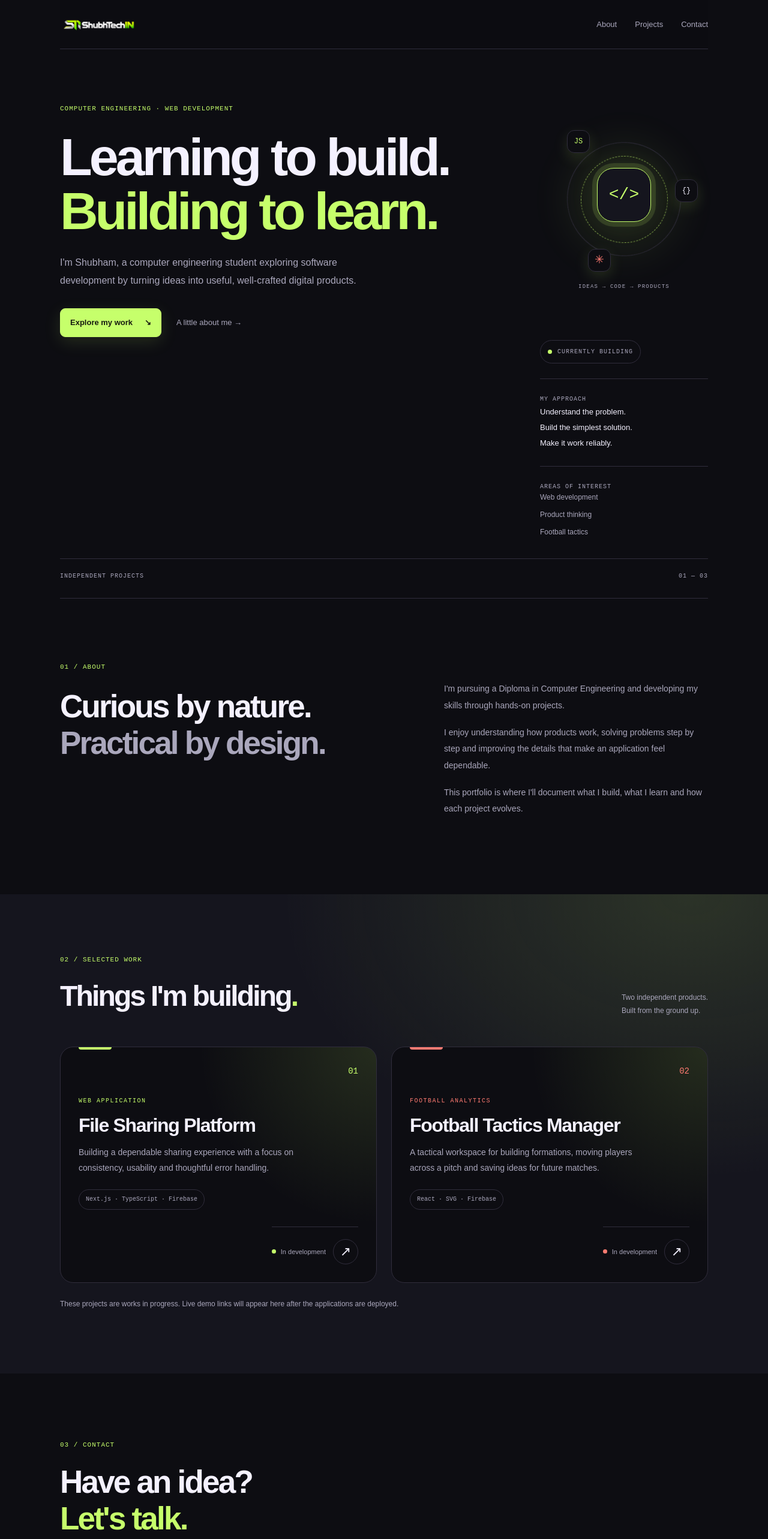
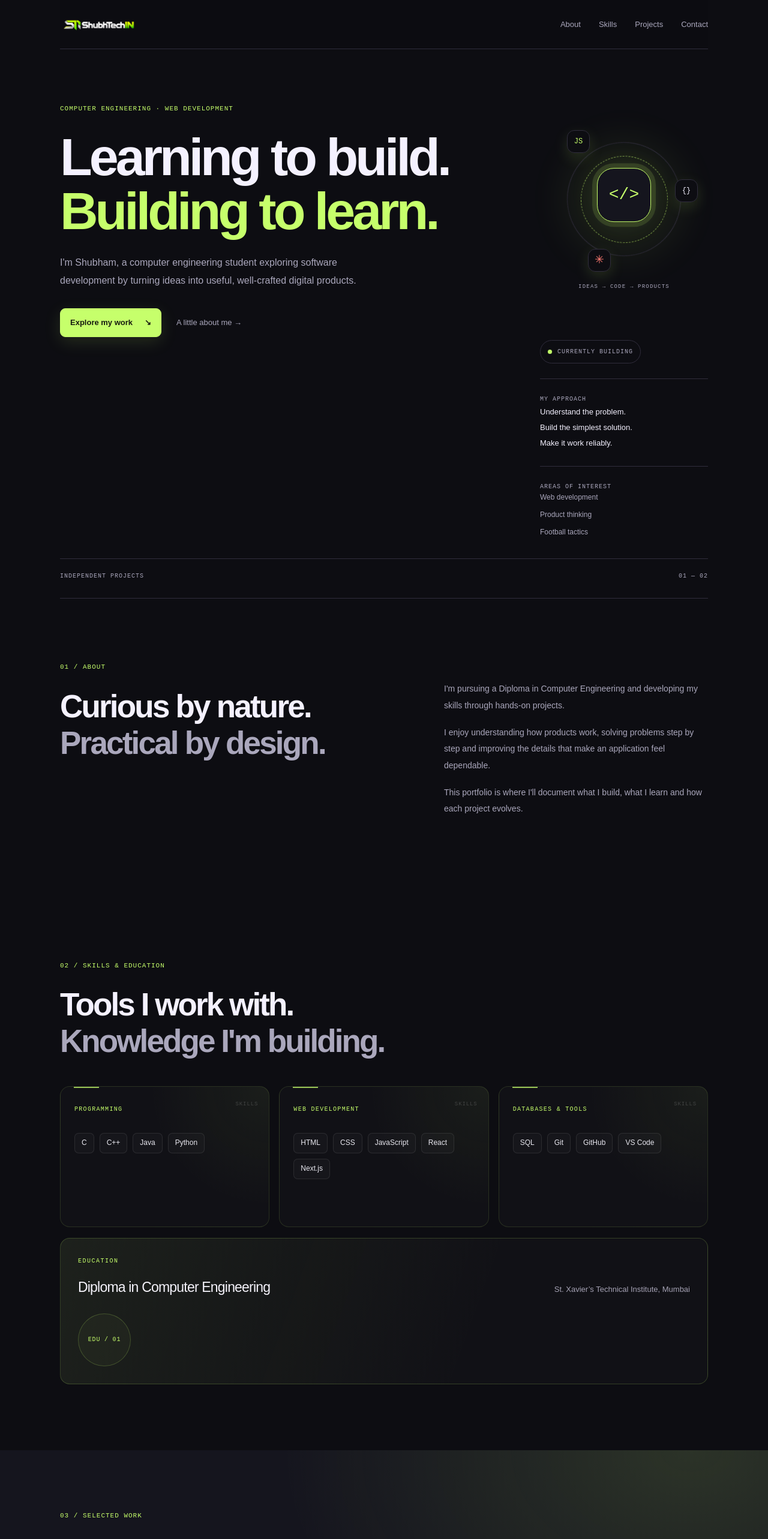
Before and after one commit to Shubhsurve34/shubham-portfolio, a Next.js app: page / in a window 1280 px wide. Shown: the top 2566 px of the page at 60% size. Built offline with nearby package versions, Linux system fonts and the light colour scheme.

Commit message:
Improve portfolio skills section and metadata

```diff
--- a/app/globals.css
+++ b/app/globals.css
@@ -1563,3 +1563,309 @@ body {
     height: 36px;
   }
 }
+
+/* Skills and Education */
+.skills-section {
+  padding-top: 100px;
+  padding-bottom: 100px;
+}
+
+.skills-grid {
+  display: grid;
+  grid-template-columns: repeat(3, minmax(0, 1fr));
+  gap: 18px;
+  margin-top: 36px;
+}
+
+.skill-card,
+.education-card {
+  padding: 26px;
+  border: 1px solid var(--border);
+  border-radius: 18px;
+  background: var(--surface, rgba(255, 255, 255, 0.025));
+}
+
+.skill-tags {
+  display: flex;
+  flex-wrap: wrap;
+  gap: 10px;
+  margin-top: 22px;
+}
+
+.skill-tag {
+  padding: 8px 12px;
+  border: 1px solid var(--border);
+  border-radius: 999px;
+  color: var(--text);
+  font-size: 13px;
+}
+
+.education-card {
+  margin-top: 18px;
+}
+
+.education-card h3 {
+  margin: 16px 0 8px;
+}
+
+.education-card p:last-child {
+  color: var(--muted);
+}
+
+@media (max-width: 760px) {
+  .skills-grid {
+    grid-template-columns: 1fr;
+  }
+
+  .skills-section {
+    padding-top: 64px;
+    padding-bottom: 64px;
+  }
+}
+
+
+/* =========================================
+   SHUBHTECHIN — SKILLS & EDUCATION
+========================================= */
+
+.skills-section {
+  position: relative;
+  padding-top: 110px;
+  padding-bottom: 110px;
+}
+
+.skills-section .section-heading {
+  margin-bottom: 44px;
+}
+
+.skills-section .section-heading h2 {
+  max-width: 800px;
+  letter-spacing: -0.055em;
+}
+
+.skills-grid {
+  display: grid;
+  grid-template-columns: repeat(3, minmax(0, 1fr));
+  gap: 16px;
+  margin-top: 42px;
+  align-items: stretch;
+}
+
+.skill-card {
+  position: relative;
+  min-width: 0;
+  min-height: 235px;
+  padding: 25px 23px;
+  overflow: hidden;
+  border: 1px solid rgba(198, 255, 107, 0.13);
+  border-radius: 16px;
+  background:
+    radial-gradient(
+      circle at 100% 0%,
+      rgba(198, 255, 107, 0.055),
+      transparent 48%
+    ),
+    #111116;
+  transition:
+    transform 220ms ease,
+    border-color 220ms ease,
+    background 220ms ease;
+}
+
+.skill-card::before {
+  content: "";
+  position: absolute;
+  top: 0;
+  left: 22px;
+  width: 42px;
+  height: 2px;
+  background: #c6ff6b;
+  opacity: 0.75;
+}
+
+.skill-card:hover {
+  transform: translateY(-5px);
+  border-color: rgba(198, 255, 107, 0.42);
+  background:
+    radial-gradient(
+      circle at 100% 0%,
+      rgba(198, 255, 107, 0.09),
+      transparent 48%
+    ),
+    #15151b;
+}
+
+.skill-card .eyebrow {
+  margin: 4px 0 0;
+  color: #c6ff6b;
+  font-family: monospace;
+  font-size: 10px;
+  letter-spacing: 0.13em;
+}
+
+.skill-card::after {
+  content: "SKILLS";
+  position: absolute;
+  right: 18px;
+  top: 23px;
+  color: rgba(255, 255, 255, 0.18);
+  font-family: monospace;
+  font-size: 9px;
+  letter-spacing: 0.1em;
+}
+
+.skill-tags {
+  display: flex;
+  flex-wrap: wrap;
+  align-content: flex-start;
+  gap: 9px;
+  margin-top: 31px;
+}
+
+.skill-tag {
+  display: inline-flex;
+  align-items: center;
+  min-height: 34px;
+  padding: 7px 11px;
+  border: 1px solid rgba(255, 255, 255, 0.09);
+  border-radius: 7px;
+  background: rgba(255, 255, 255, 0.025);
+  color: #e8e7ef;
+  font-size: 12px;
+  line-height: 1.3;
+  transition:
+    color 180ms ease,
+    border-color 180ms ease,
+    background 180ms ease;
+}
+
+.skill-tag:hover {
+  color: #c6ff6b;
+  border-color: rgba(198, 255, 107, 0.4);
+  background: rgba(198, 255, 107, 0.06);
+}
+
+/* Education — feature panel */
+
+.education-card {
+  position: relative;
+  display: grid;
+  grid-template-columns: 1fr auto;
+  align-items: center;
+  gap: 18px 24px;
+  margin-top: 18px;
+  padding: 29px;
+  overflow: hidden;
+  border: 1px solid rgba(198, 255, 107, 0.19);
+  border-radius: 16px;
+  background:
+    linear-gradient(
+      110deg,
+      rgba(198, 255, 107, 0.065),
+      transparent 65%
+    ),
+    #111116;
+}
+
+.education-card .eyebrow {
+  grid-column: 1 / -1;
+  margin: 0;
+  color: #c6ff6b;
+  font-family: monospace;
+  font-size: 10px;
+  letter-spacing: 0.15em;
+}
+
+.education-card h3 {
+  margin: 0 0 8px;
+  color: #f4f2fa;
+  font-size: clamp(18px, 2vw, 23px);
+  letter-spacing: -0.035em;
+}
+
+.education-card > p:last-child {
+  margin: 0;
+  color: #a5a2b4;
+  font-size: 13px;
+  line-height: 1.7;
+}
+
+.education-card::after {
+  content: "EDU / 01";
+  display: grid;
+  place-items: center;
+  width: 88px;
+  height: 88px;
+  border: 1px solid rgba(198, 255, 107, 0.2);
+  border-radius: 50%;
+  color: #c6ff6b;
+  font-family: monospace;
+  font-size: 10px;
+  letter-spacing: 0.08em;
+  background: rgba(198, 255, 107, 0.035);
+}
+
+/* Respect reduced-motion preferences */
+
+@media (prefers-reduced-motion: reduce) {
+  .skill-card,
+  .skill-tag {
+    transition: none;
+  }
+
+  .skill-card:hover {
+    transform: none;
+  }
+}
+
+/* Responsive layout */
+
+@media (max-width: 900px) {
+  .skills-grid {
+    grid-template-columns: repeat(2, minmax(0, 1fr));
+  }
+
+  .skill-card:last-child {
+    grid-column: 1 / -1;
+  }
+}
+
+@media (max-width: 600px) {
+  .skills-section {
+    padding-top: 72px;
+    padding-bottom: 72px;
+  }
+
+  .skills-section .section-heading {
+    margin-bottom: 30px;
+  }
+
+  .skills-grid {
+    grid-template-columns: 1fr;
+    gap: 12px;
+    margin-top: 28px;
+  }
+
+  .skill-card,
+  .skill-card:last-child {
+    grid-column: auto;
+    min-height: 180px;
+    padding: 23px 20px;
+  }
+
+  .skill-tags {
+    gap: 8px;
+    margin-top: 26px;
+  }
+
+  .education-card {
+    grid-template-columns: 1fr;
+    gap: 20px;
+    padding: 23px 20px;
+  }
+
+  .education-card::after {
+    width: 64px;
+    height: 64px;
+  }
+}
--- a/app/layout.tsx
+++ b/app/layout.tsx
@@ -13,8 +13,10 @@ const geistMono = Geist_Mono({
 });
 
 export const metadata: Metadata = {
-  title: "Create Next App",
-  description: "Generated by create next app",
+  title: "ShubhTechIN | Developer Portfolio",
+  description:
+    "Explore Shubham's developer portfolio, web development projects, technical skills, and learning journey in computer engineering.",
+  applicationName: "ShubhTechIN",
 };
 
 export default function RootLayout({ children }: LayoutProps<"/">) {
--- a/app/page.tsx
+++ b/app/page.tsx
@@ -26,6 +26,21 @@ const projects = [
   },
 ];
 
+const skillGroups = [
+  {
+    title: "PROGRAMMING",
+    skills: ["C", "C++", "Java", "Python"],
+  },
+  {
+    title: "WEB DEVELOPMENT",
+    skills: ["HTML", "CSS", "JavaScript", "React", "Next.js"],
+  },
+  {
+    title: "DATABASES & TOOLS",
+    skills: ["SQL", "Git", "GitHub", "VS Code"],
+  },
+];
+
 export default function Home() {
   const [year, setYear] = useState("2026");
   const [emailCopied, setEmailCopied] = useState(false);
@@ -36,7 +51,7 @@ export default function Home() {
 
   useEffect(() => {
     const elements = document.querySelectorAll(
-      ".content-section, .projects-heading, .project-card, .contact-section"
+      ".content-section, .skills-section, .projects-heading, .project-card, .contact-section"
     );
 
     if (window.matchMedia("(prefers-reduced-motion: reduce)").matches) {
@@ -76,6 +91,7 @@ export default function Home() {
 
         <nav className="nav-links" aria-label="Main navigation">
           <a href="#about">About</a>
+          <a href="#skills">Skills</a>
           <a href="#projects">Projects</a>
           <a href="#contact">Contact</a>
         </nav>
@@ -150,7 +166,7 @@ export default function Home() {
 
         <div className="hero-index">
           <span>INDEPENDENT PROJECTS</span>
-          <span>01 — 03</span>
+          <span>01 — 02</span>
         </div>
       </section>
 
@@ -181,15 +197,49 @@ export default function Home() {
         </div>
       </section>
 
+      <section id="skills" className="skills-section section-wrap">
+        <div className="section-heading">
+          <p className="eyebrow">02 / SKILLS & EDUCATION</p>
+          <h2>
+            Tools I work with.
+            <br />
+            <span>Knowledge I'm building.</span>
+          </h2>
+        </div>
+
+        <div className="skills-grid">
+          {skillGroups.map((group) => (
+            <article className="skill-card" key={group.title}>
+              <p className="eyebrow">{group.title}</p>
+
+              <div className="skill-tags">
+                {group.skills.map((skill) => (
+                  <span className="skill-tag" key={skill}>
+                    {skill}
+                  </span>
+                ))}
+              </div>
+            </article>
+          ))}
+        </div>
+
+        <div className="education-card">
+          <p className="eyebrow">EDUCATION</p>
+          <h3>Diploma in Computer Engineering</h3>
+          <p>St. Xavier’s Technical Institute, Mumbai</p>
+        </div>
+      </section>
+
       <section id="projects" className="projects-section">
         <div className="section-wrap">
           <div className="projects-heading">
             <div>
-              <p className="eyebrow">02 / SELECTED WORK</p>
+              <p className="eyebrow">03 / SELECTED WORK</p>
               <h2>
                 Things I'm building<span>.</span>
               </h2>
             </div>
+
             <p className="section-note">
               Two independent products.
               <br />
@@ -216,6 +266,7 @@ export default function Home() {
                     <span className="status-dot" />
                     {project.status}
                   </span>
+
                   <span className="project-arrow" aria-hidden="true">
                     {project.symbol}
                   </span>
@@ -232,12 +283,14 @@ export default function Home() {
       </section>
 
       <section id="contact" className="contact-section section-wrap">
-        <p className="eyebrow">03 / CONTACT</p>
+        <p className="eyebrow">04 / CONTACT</p>
+
         <h2>
           Have an idea?
           <br />
           <span>Let's talk.</span>
         </h2>
+
         <p className="contact-description">
           I'm interested in learning, building useful products and
           connecting with people who care about good software.
@@ -280,6 +333,7 @@ export default function Home() {
         <a href="#home" className="wordmark">
           ShubhTechIN<span>.</span>
         </a>
+
         <p>Designed with intention. Built while learning.</p>
         <p>© {year} ShubhTechIN</p>
       </footer>
```
